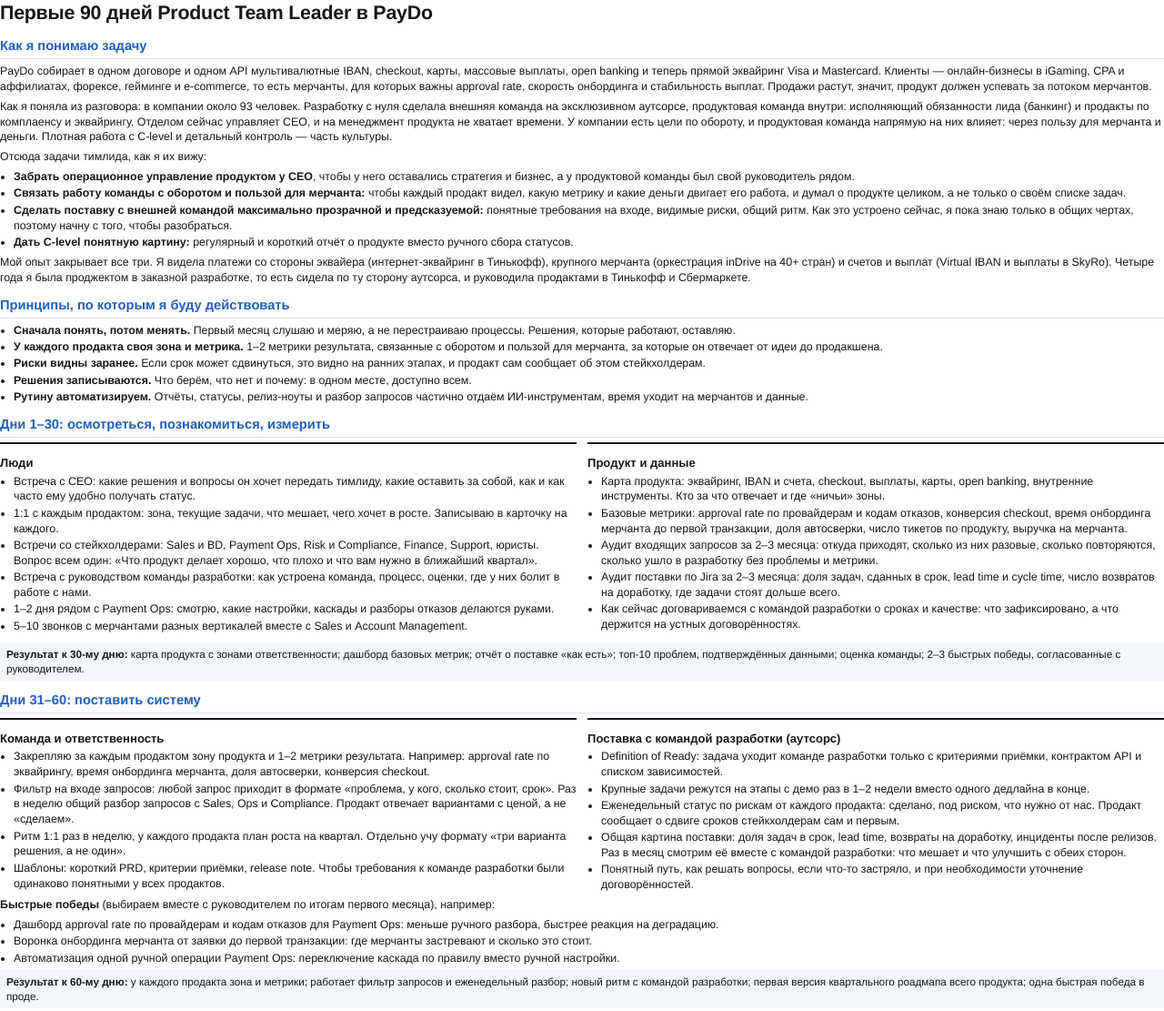
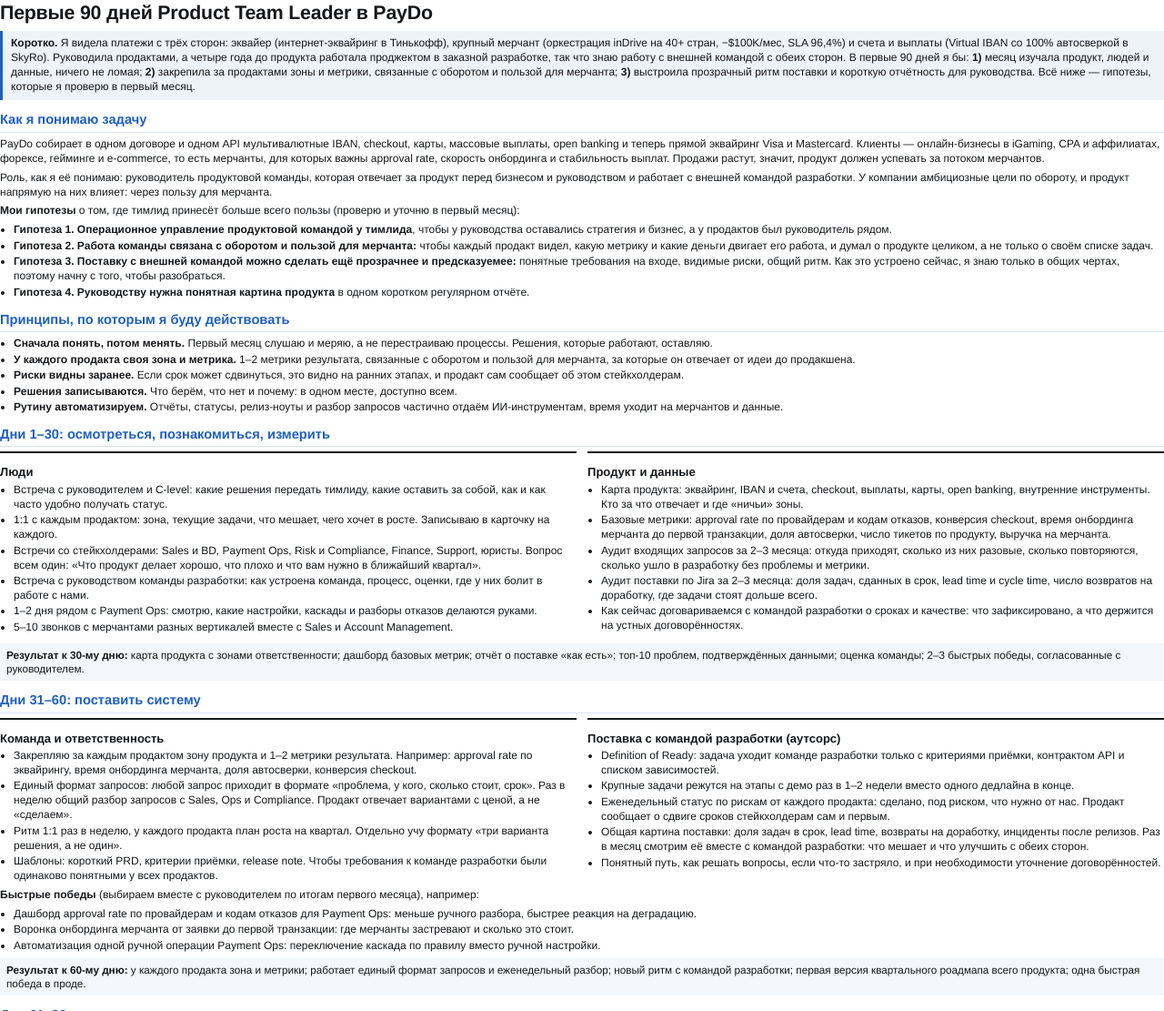
Before and after one commit to katedeys/job-scout, a plain HTML site: page interviews/paydo/paydo_90_days.html in a window 1280 px wide. Shown: the top 1111 px of the page at 91% size. Drawn offline with Linux system fonts and the light colour scheme.

Commit message:
PayDo plan v4: summary, hypotheses, no internal details
Co-Authored-By: Claude Opus 5.5 <noreply@anthropic.com>

```diff
--- a/interviews/paydo/paydo_90_days.html
+++ b/interviews/paydo/paydo_90_days.html
@@ -6,7 +6,7 @@
 <style>
   @page { size: A4; margin: 13mm 14mm; }
   * { box-sizing: border-box; }
-  body { font: 9.3pt/1.36 "Helvetica Neue", Helvetica, Arial, sans-serif; color: #15171a; margin: 0; }
+  body { font: 9pt/1.33 "Helvetica Neue", Helvetica, Arial, sans-serif; color: #15171a; margin: 0; }
   h1 { font-size: 16pt; margin: 0 0 2px; letter-spacing: -0.2px; }
   .sub { color: #4a4f57; font-size: 9pt; margin-bottom: 8px; }
   h2 { font-size: 11pt; margin: 12px 0 5px; color: #1f5fbf; border-bottom: 1px solid #dde3ea; padding-bottom: 3px; }
@@ -21,6 +21,7 @@
   .phase { display: grid; grid-template-columns: 1fr 1fr; gap: 12px; }
   .box { border-top: 2px solid #15171a; padding-top: 4px; }
   .out { background: #f3f6fa; padding: 5px 7px; margin: 4px 0 2px; font-size: 8.8pt; }
+  .tldr { background: #eef3fa; border-left: 3px solid #1f5fbf; padding: 6px 9px; margin: 6px 0 4px; font-size: 9pt; }
   .note { color: #6b7280; font-size: 8.2pt; margin-top: 8px; }
   .pb { break-before: page; }
 </style>
@@ -28,18 +29,18 @@
 <body>
 
 <h1>Первые 90 дней Product Team Leader в PayDo</h1>
+<div class="tldr"><b>Коротко.</b> Я видела платежи с трёх сторон: эквайер (интернет-эквайринг в Тинькофф), крупный мерчант (оркестрация inDrive на 40+ стран, −$100K/мес, SLA 96,4%) и счета и выплаты (Virtual IBAN со 100% автосверкой в SkyRo). Руководила продактами, а четыре года до продукта работала проджектом в заказной разработке, так что знаю работу с внешней командой с обеих сторон. В первые 90 дней я бы: <b>1)</b> месяц изучала продукт, людей и данные, ничего не ломая; <b>2)</b> закрепила за продактами зоны и метрики, связанные с оборотом и пользой для мерчанта; <b>3)</b> выстроила прозрачный ритм поставки и короткую отчётность для руководства. Всё ниже — гипотезы, которые я проверю в первый месяц.</div>
 
 <h2>Как я понимаю задачу</h2>
 <p>PayDo собирает в одном договоре и одном API мультивалютные IBAN, checkout, карты, массовые выплаты, open banking и теперь прямой эквайринг Visa и Mastercard. Клиенты — онлайн-бизнесы в iGaming, CPA и аффилиатах, форексе, гейминге и e-commerce, то есть мерчанты, для которых важны approval rate, скорость онбординга и стабильность выплат. Продажи растут, значит, продукт должен успевать за потоком мерчантов.</p>
-<p>Как я поняла из разговора: в компании около 93 человек. Разработку с нуля сделала внешняя команда на эксклюзивном аутсорсе, продуктовая команда внутри: исполняющий обязанности лида (банкинг) и продакты по комплаенсу и эквайрингу. Отделом сейчас управляет CEO, и на менеджмент продукта не хватает времени. У компании есть цели по обороту, и продуктовая команда напрямую на них влияет: через пользу для мерчанта и деньги. Плотная работа с C-level и детальный контроль — часть культуры.</p>
-<p>Отсюда задачи тимлида, как я их вижу:</p>
+<p>Роль, как я её понимаю: руководитель продуктовой команды, которая отвечает за продукт перед бизнесом и руководством и работает с внешней командой разработки. У компании амбициозные цели по обороту, и продукт напрямую на них влияет: через пользу для мерчанта.</p>
+<p><b>Мои гипотезы</b> о том, где тимлид принесёт больше всего пользы (проверю и уточню в первый месяц):</p>
 <ul>
-  <li><b>Забрать операционное управление продуктом у CEO</b>, чтобы у него оставались стратегия и бизнес, а у продуктовой команды был свой руководитель рядом.</li>
-  <li><b>Связать работу команды с оборотом и пользой для мерчанта:</b> чтобы каждый продакт видел, какую метрику и какие деньги двигает его работа, и думал о продукте целиком, а не только о своём списке задач.</li>
-  <li><b>Сделать поставку с внешней командой максимально прозрачной и предсказуемой:</b> понятные требования на входе, видимые риски, общий ритм. Как это устроено сейчас, я пока знаю только в общих чертах, поэтому начну с того, чтобы разобраться.</li>
-  <li><b>Дать C-level понятную картину:</b> регулярный и короткий отчёт о продукте вместо ручного сбора статусов.</li>
+  <li><b>Гипотеза 1. Операционное управление продуктовой командой у тимлида</b>, чтобы у руководства оставались стратегия и бизнес, а у продактов был руководитель рядом.</li>
+  <li><b>Гипотеза 2. Работа команды связана с оборотом и пользой для мерчанта:</b> чтобы каждый продакт видел, какую метрику и какие деньги двигает его работа, и думал о продукте целиком, а не только о своём списке задач.</li>
+  <li><b>Гипотеза 3. Поставку с внешней командой можно сделать ещё прозрачнее и предсказуемее:</b> понятные требования на входе, видимые риски, общий ритм. Как это устроено сейчас, я знаю только в общих чертах, поэтому начну с того, чтобы разобраться.</li>
+  <li><b>Гипотеза 4. Руководству нужна понятная картина продукта</b> в одном коротком регулярном отчёте.</li>
 </ul>
-<p>Мой опыт закрывает все три. Я видела платежи со стороны эквайера (интернет-эквайринг в Тинькофф), крупного мерчанта (оркестрация inDrive на 40+ стран) и счетов и выплат (Virtual IBAN и выплаты в SkyRo). Четыре года я была проджектом в заказной разработке, то есть сидела по ту сторону аутсорса, и руководила продактами в Тинькофф и Сбермаркете.</p>
 
 <h2>Принципы, по которым я буду действовать</h2>
 <ul>
@@ -55,7 +56,7 @@
   <div class="box">
     <h3>Люди</h3>
     <ul>
-      <li>Встреча с CEO: какие решения и вопросы он хочет передать тимлиду, какие оставить за собой, как и как часто ему удобно получать статус.</li>
+      <li>Встреча с руководителем и C-level: какие решения передать тимлиду, какие оставить за собой, как и как часто удобно получать статус.</li>
       <li>1:1 с каждым продактом: зона, текущие задачи, что мешает, чего хочет в росте. Записываю в карточку на каждого.</li>
       <li>Встречи со стейкхолдерами: Sales и BD, Payment Ops, Risk и Compliance, Finance, Support, юристы. Вопрос всем один: «Что продукт делает хорошо, что плохо и что вам нужно в ближайший квартал».</li>
       <li>Встреча с руководством команды разработки: как устроена команда, процесс, оценки, где у них болит в работе с нами.</li>
@@ -82,7 +83,7 @@
     <h3>Команда и ответственность</h3>
     <ul>
       <li>Закрепляю за каждым продактом зону продукта и 1–2 метрики результата. Например: approval rate по эквайрингу, время онбординга мерчанта, доля автосверки, конверсия checkout.</li>
-      <li>Фильтр на входе запросов: любой запрос приходит в формате «проблема, у кого, сколько стоит, срок». Раз в неделю общий разбор запросов с Sales, Ops и Compliance. Продакт отвечает вариантами с ценой, а не «сделаем».</li>
+      <li>Единый формат запросов: любой запрос приходит в формате «проблема, у кого, сколько стоит, срок». Раз в неделю общий разбор запросов с Sales, Ops и Compliance. Продакт отвечает вариантами с ценой, а не «сделаем».</li>
       <li>Ритм 1:1 раз в неделю, у каждого продакта план роста на квартал. Отдельно учу формату «три варианта решения, а не один».</li>
       <li>Шаблоны: короткий PRD, критерии приёмки, release note. Чтобы требования к команде разработки были одинаково понятными у всех продактов.</li>
     </ul>
@@ -104,7 +105,7 @@
   <li>Воронка онбординга мерчанта от заявки до первой транзакции: где мерчанты застревают и сколько это стоит.</li>
   <li>Автоматизация одной ручной операции Payment Ops: переключение каскада по правилу вместо ручной настройки.</li>
 </ul>
-<div class="out"><b>Результат к 60-му дню:</b> у каждого продакта зона и метрики; работает фильтр запросов и еженедельный разбор; новый ритм с командой разработки; первая версия квартального роадмапа всего продукта; одна быстрая победа в проде.</div>
+<div class="out"><b>Результат к 60-му дню:</b> у каждого продакта зона и метрики; работает единый формат запросов и еженедельный разбор; новый ритм с командой разработки; первая версия квартального роадмапа всего продукта; одна быстрая победа в проде.</div>
 
 <h2>Дни 61–90: запустить и поднять планку</h2>
 <ul>
@@ -120,7 +121,7 @@
 <table>
   <thead><tr><th>Область</th><th>Метрика</th><th>Ориентир к 90-му дню</th></tr></thead>
   <tbody>
-    <tr><td>Команда</td><td>Продакты с закреплённой зоной и метриками; операционное управление у тимлида</td><td>100%; у каждого план роста; CEO получает статус, а не собирает его</td></tr>
+    <tr><td>Команда</td><td>Продакты с закреплённой зоной и метриками; операционное управление у тимлида</td><td>100%; у каждого план роста; руководство получает статус без ручного сбора</td></tr>
     <tr><td>Ответственность</td><td>Запросы, ушедшие в разработку без проблемы и метрики</td><td>Заметно меньше, чем в базовом аудите; цель — близко к нулю</td></tr>
     <tr><td>Поставка</td><td>Доля задач в срок, предупреждения о рисках заранее</td><td>Рост относительно базы; о сдвигах сроков известно заранее</td></tr>
     <tr><td>Деньги</td><td>Вклад продукта в оборот: активные мерчанты, объём на мерчанта, время до первой транзакции</td><td>Есть в регулярном отчёте для C-level, продакты знают свой вклад</td></tr>
```
Also changed, not shown: 1 other file.
